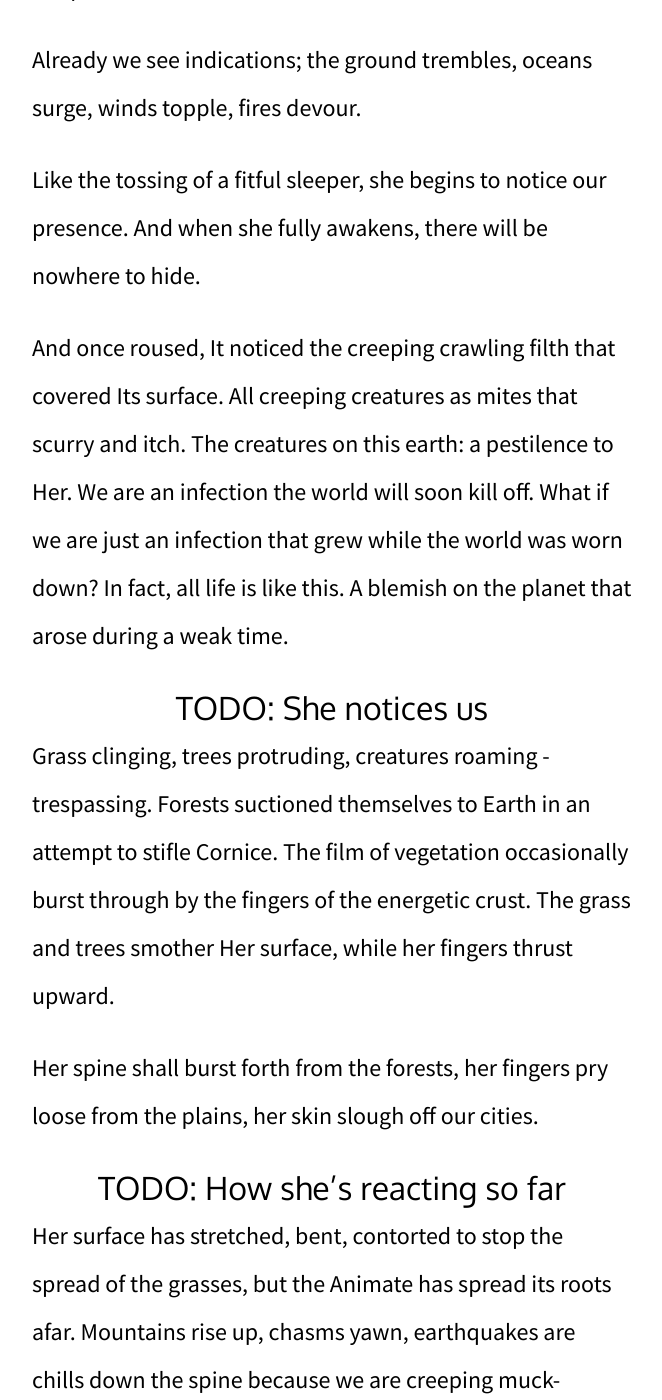
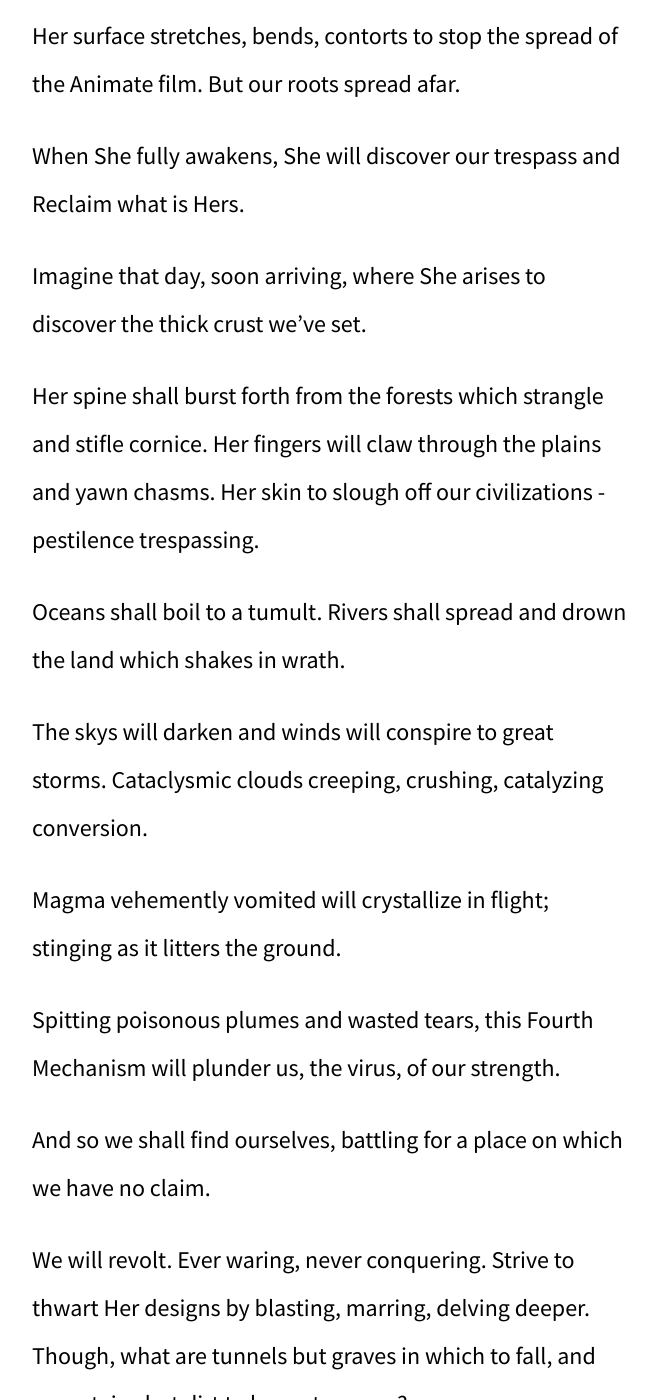
Before and after one commit to kyletolle/the-mechanism-collection, a Jekyll site: the page built from index.md, in a window 1280 px wide and 1400 px high, scrolled down 17049 px. Shown: the whole window, without its empty margins (308-970 px from the left). Built offline with Jekyll 4.4.1, drawn with Linux system fonts in a browser that asks for light colours; some of the changed text lies outside the part shown.

Commit message:
Much more editing of the Fourth

```diff
--- a/index.md
+++ b/index.md
@@ -183,7 +183,7 @@ The Fourth Mechanism is a "modern" addition to an original three Mechanism
 creation myth.
 
 The original myth says the Song constantly plays and refines itself. We are
-the height of perfection so far. The Song of the focus of One through Three.
+the height of perfection so far. The Song is the focus of One through Three.
 
 The author of the Fourth has a hatred for mankind. They are a harbinger of
 doom, and part of a group who honors pessimism. They re-interpret the tones
@@ -297,149 +297,81 @@ at the planets and spat out air and water, mere imitations of the All it consume
 These corruptions then sat and increased in potency. They became the Animate -
 a circus of mockery - and surreptitiously engulfed the sleeping planets.
 
-This film prevented the Song from reaching Her, our Host, so she dozes on,
-hardly noticing Her covering.
+This film prevented the Song from reaching Her, our Host, so she dozes, hardly
+noticing Her covering.
 
+But She will not sleep forever. Indeed, we see indications of Her awareness of
+our presence.
 
-Only stirring as when one turns over in the middle of the night. ???
+It began with the worms. Devouring the surface of the world; tunneling and
+delving. Causing an itch that stirred the Inanimate.
 
-#TODO: She stirs
-Yet we see indications that she rouses.
-(volcanoes, earthquakes/termoring)
-But we can see evidence of her awareness.
+The tossing of the fitful Sleeper is evidence She rouses.
 
-It began with the worms.
-Devouring the surface of the world, tunneling and delving.
-Causing an itch that stirred the Inanimate.
+But all creeping creatures on this Earth are as mites, which scurry and
+burrow. Growing bolder each day. Unknowingly drawing attention to their
+actions.
 
-We emit smoke and soot; she coughs madly in storms of anguish.
-And our gases have choked her lungs and made her eyesight foggy.
+Do not the grounds tremble, oceans surge, winds topple, and fires devour?
 
-But not forever will she sleep.
-And she will discover our trespass and Reclaim what is hers.
+Our smoke maintains her sonorous slumber, and our soot fogs her perception.
 
-Already we see indications; the ground trembles, oceans surge, winds topple, fires devour.
+Her surface stretches, bends, contorts to stop the spread of the Animate film.
+But our roots spread afar.
 
-Like the tossing of a fitful sleeper, she begins to notice our presence.
-And when she fully awakens, there will be nowhere to hide.
+When She fully awakens, She will discover our trespass and Reclaim what is
+Hers.
 
-
-And once roused, It noticed the creeping crawling filth that covered Its
-surface.
-All creeping creatures as mites that scurry and itch.
-The creatures on this earth: a pestilence to Her.
-We are an infection the world will soon kill off.
-What if we are just an infection that grew while the world was worn down?
-In fact, all life is like this.
-A blemish on the planet that arose during a weak time.
-
-#TODO: She notices us
-Grass clinging, trees protruding, creatures roaming - trespassing.
-Forests suctioned themselves to Earth in an attempt to stifle Cornice.
-The film of vegetation occasionally burst through by the fingers of the
-energetic crust.
-The grass and trees smother Her surface, while her fingers thrust upward.
-
-Her spine shall burst forth from the forests, her fingers pry loose from the plains, her skin slough off our cities.
-
-#TODO: How she's reacting so far
-Her surface has stretched, bent, contorted to stop the spread of the grasses,
-but the Animate has spread its roots afar.
-Mountains rise up, chasms yawn, earthquakes are chills down the spine because
-we are creeping muck-vermin.
-The forests strangling her breath.
-And we see where she has managed to flaw free and break through the crust
+Imagine that day, soon arriving, where She arises to discover the thick crust
 we've set.
 
-Oceans boiled and the waves became tumultuous.
-The sky darkened and winds conspired to form great storms.
-The land shook with wrath and vehemently vomited molten core and poisonous
-fume.
-Waters (rivers and lakes) spread and drowned.
-Mountains raised up and thrust bony appendages through the muck and mire.
+Her spine shall burst forth from the forests which strangle and stifle cornice.
+Her fingers will claw through the plains and yawn chasms. Her skin to slough
+off our civilizations - pestilence trespassing.
 
-Spitting ash plumes and wasted tears, the Fourth Mechanism pits us against a
-layer of corruption in desperate want to feel UV rays.
-(Earth is polluting the air with smog to kill us so she can feel the sun on
-her rocky crust again.)
-Magma flung crystalizes in flight; stinging as it litters the ground.
-Cataclysmic clouds creeping, crushing, currently catalyzing conversion.
-Her exhalations plunder the virii of their strength.
+Oceans shall boil to a tumult. Rivers shall spread and drown the land which
+shakes in wrath.
 
-And so here we are today with the Earth revolting against the Animate.
-Taking action, growing more desperate increasingly violent.
-Not to rest until it has purged itself of the smothering Film.
-Usurpers and encroachers.
-So here we find ourselves today... Fighting a battled for a place on which we
-have no claim.
+The skys will darken and winds will conspire to great storms. Cataclysmic
+clouds creeping, crushing, catalyzing conversion.
 
-#TODO: What we do to fight back
-We delve deeply; she groans and tosses fitfully.
-We spread dominion; she lashes back with fire and chasms and floods.
+Magma vehemently vomited will crystallize in flight; stinging as it litters the
+ground.
 
-We attempt to thwart Its designs by delving, building, marring.
-Fill the air with a thick dense cloud (smog) designed to lure it back to a
-sonorous slumber.
-Ever waring, never conquering.
+Spitting poisonous plumes and wasted tears, this Fourth Mechanism will plunder us, the virus, of our strength.
 
-But then, life is resolute.
-It desires to cover and consume and feed itself, gorging to as to multiply.
+And so we shall find ourselves, battling for a place on which we have no
+claim.
 
-#TODO: Declaring what will happen in the future.
-The destruction has begun and there is no end in sight.
+We will revolt. Ever waring, never conquering. Strive to thwart Her designs by
+blasting, marring, delving deeper. Though, what are tunnels but graves in
+which to fall, and mountains but dirt to be cast over us?
 
-We, the crawling muck, have only limited time before she is fully awakened and
-her attention is focused on us.
-To be rid of the eaters of the song.
+She will grow more desperate; increasingly violent. Not to rest until She has
+purged herself of usurpers and encroachers.
+To be rid of the eaters of the Song. #TODO: Remove this?
 
-We've taken up residence on hallowed ground, tarnishes the land, sullied the air, corrupted the native presence and hope with our greed, malice, bickering, and thoughtlessness.
+The Animate is resolute, and we've spread our dominion. A harmful, prideful,
+foolish mistake.
 
-And where She had rested peacefully before, She set to reclaim herself and be
-rid of the pestilance, the virii, fungus, parasites.
-We are a harmful, prideful, foolish thing.
-A mistake.
-Not an embodiment of the Song.
-The world has every right to assert its dominance, its independence, and wipe
-us out.
-We shouldn't fight it at all.
+Our residence is hallowed ground. Now tarnished, sullied, abused through
+malice, bickering, and thoughtlessness.
 
-There is no denying the grief we've caused; that which she now smells accutely
-and will make herself rid of.
-Her wrath and retribution are nigh and there will be no corner where her
+There is no denying the grief we've caused; that which She shall smell acutely
+and make herself rid of.
+
+Her wrath and retribution are nigh and there will be no corner where Her
 revenge does not strike.
-The end shall soon be upon us when she rains sulfur upon her pockmarked,
-scarred skin.
+Then may she become animated in a way that not even we can.
 When she splits open her hide and eats the eaters.
 
-And then may she become animated in a way that not even we can.
-
-The ashes will be stirred in the wind as she rolls from her bed and shakes off
-our sloughing carcasses.
-She will spit the Song from her mouth and quench the filth which steal her
-energy.
-
-Beware. Repent. Regret.
-
-Unless we repent, repent, delay, she will soon wash we, the lecherous Animate,
-from her heart, mind, body.
-Unless we appease, we'll be dead when she begins her Reclamation.
-
-The Void will claim us.
-
-But what are valleys but graves, and mountains but the dirt to be cast in on
-top of us after we've fallen into them?
-
-Unless we repent our evil ways and live without impact... go unnoticed... we
-shall be underneath the soil, fire eating our air, while mountains topple over
-into the pits that have opened under us, and we shall be buried, dead, and
-forever resented for our malfeasance.
-
-We've interrupted the Song.
-It'll be corrected and go on.
-Enduring in spite of us.
+Unless we beware, regret, repent, the Void will claim us, the lecherous
+Animate. She will spit the Song from her mouth, and our ashes shall stir in
+the wind as she shakes off our carcasses.
 
 We sit on the instrument's strings, dampening the chords.
-She will strum and she will be heard.
+
+She will strum and She will be heard.
 
 ---
 
@@ -454,3 +386,23 @@ But what she spits is far sweeter than previous Mechanisms.
 A self-guided system is bound to fault; error.
 
 Oceans squatting on the depths; trenching the union between Void and Void.
+
+She coughs madly in storms of anguish.
+
+We are a film. Her fingers of the energetic crust pry loose from the plains.
+
+Mountains raised up and thrust bony appendages through the muck and mire.
+
+Earth is polluting the air with smog to kill us so she can feel the sun on
+her rocky crust again.
+
+We, the crawling muck, have only limited time before she is fully awakened and
+her attention is focused on us.
+
+But then, life is resolute.
+It desires to cover and consume and feed itself, gorging to as to multiply.
+
+Unless we repent our evil ways and live without impact... go unnoticed... we
+shall be underneath the soil, fire eating our air, while mountains topple over
+into the pits that have opened under us, and we shall be buried, dead, and
+forever resented for our malfeasance.
```
Also changed, not shown: other parts of index.md (+1 -1 lines).
